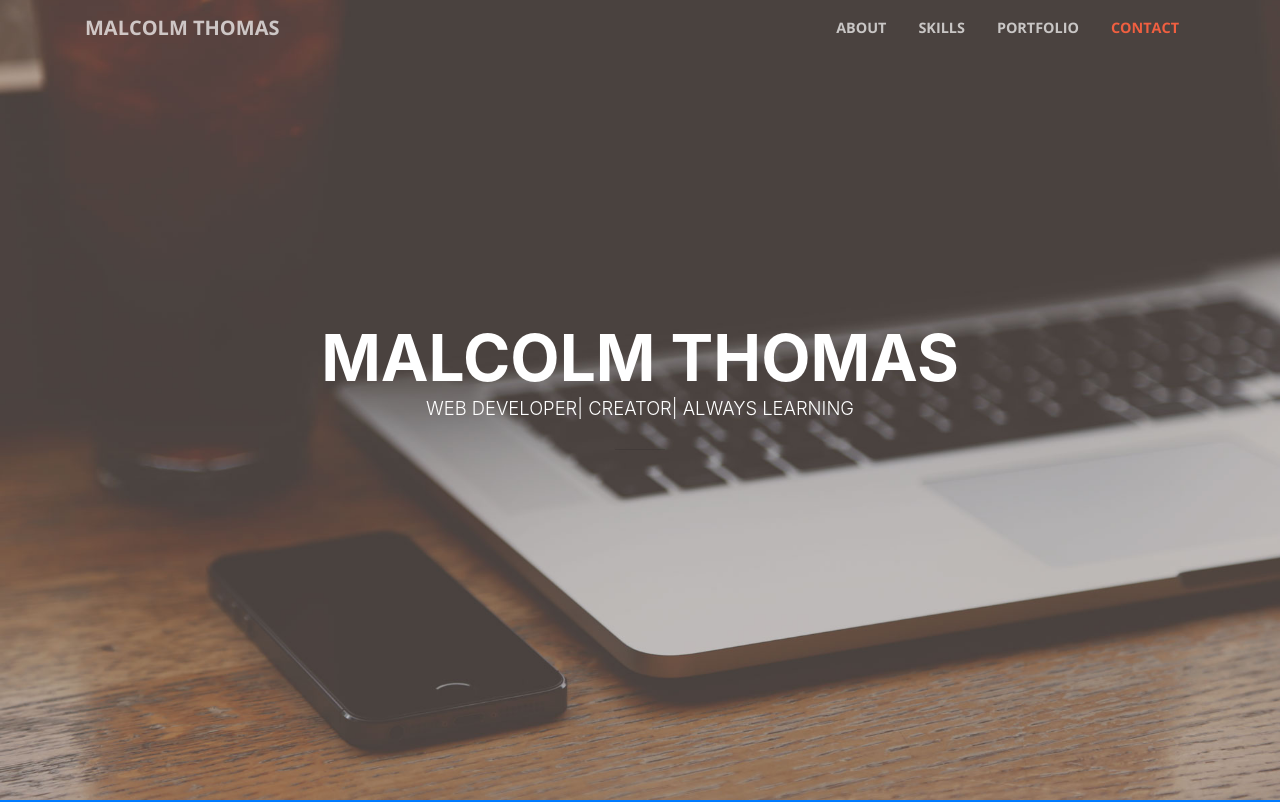
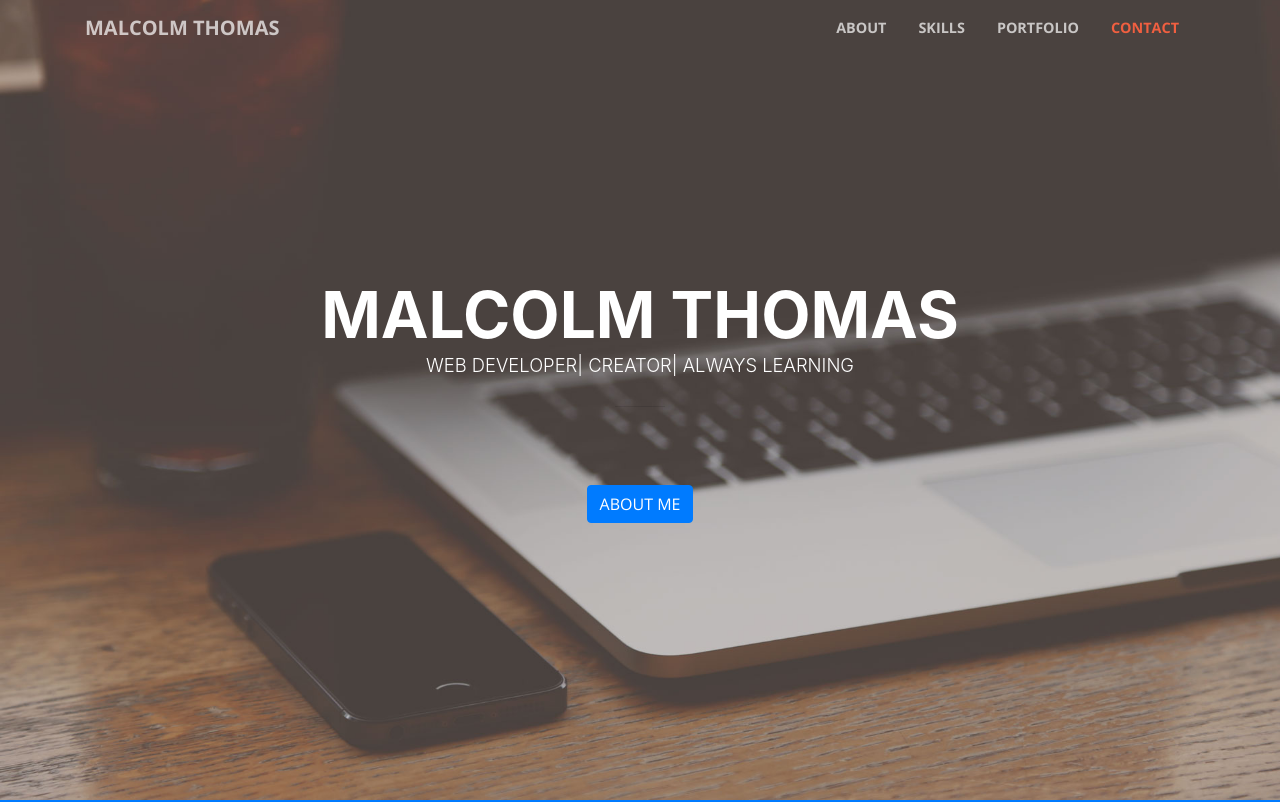
Before and after one commit to mxavier91/Portfolio, a website with bundled scripts: page dist/index.html in a window 1280 px wide. Shown: the top 802 px of the page. Built offline with nearby package versions, Linux system fonts and the light colour scheme.

```diff
--- a/dist/index.html
+++ b/dist/index.html
@@ -65,10 +65,10 @@
             </h1>
             <hr>
           </div>
-          <!-- <div class="col-lg-8 mx-auto">
+          <div class="col-lg-8 mx-auto">
             <p class="text-faded mb-5"></p>
             <a class="btn btn-primary btn-xl js-scroll-trigger" href="#about">About Me</a>
-          </div> -->
+          </div>
         </div>
       </div>
     </header>
```
